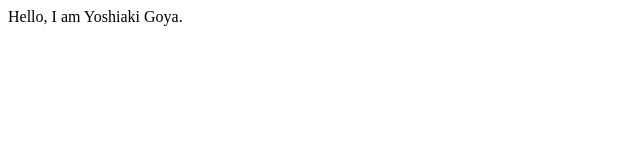
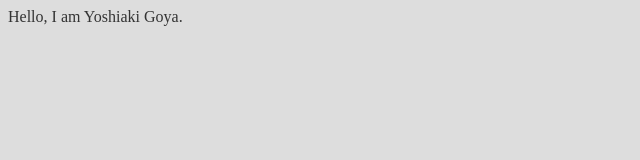
Before and after one commit to yoshigoya/yoshigoya.github.io, a plain HTML site: page docs/index.html in a window 1280 px wide. Shown: the whole page, without its empty margins (0-640 px from the left). Drawn offline with Linux system fonts and the light colour scheme.

Commit message:
initial commit for v2

```diff
--- a/docs/index.html
+++ b/docs/index.html
@@ -1,10 +1,19 @@
 <!DOCTYPE html>
 <html>
   <head>
-    <meta name='viewport' content='width=device-width, initial-scale=1.0' />
+    <meta name='viewport' content='width=device-width, initial-scale=1.0'>
+    <meta charset='utf-8'>
+    <style>
+    html {
+      background-color: #DDD;
+      color: #333;
+    }
+
+    </style>
   </head>
   <body>
-    <div></div>
-    Hello, I am Yoshiaki Goya.
+    <div>
+      Hello, I am Yoshiaki Goya.
+    </div>
   </body>
 </html>
```
